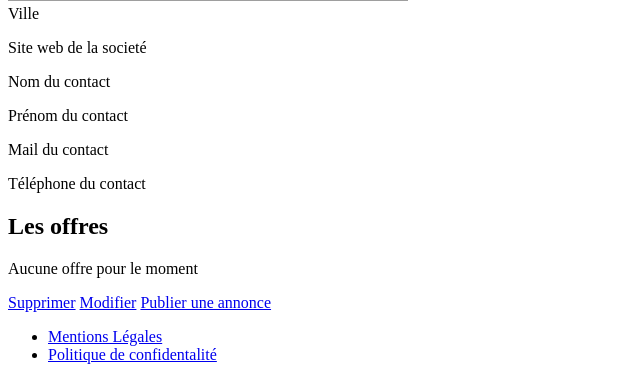
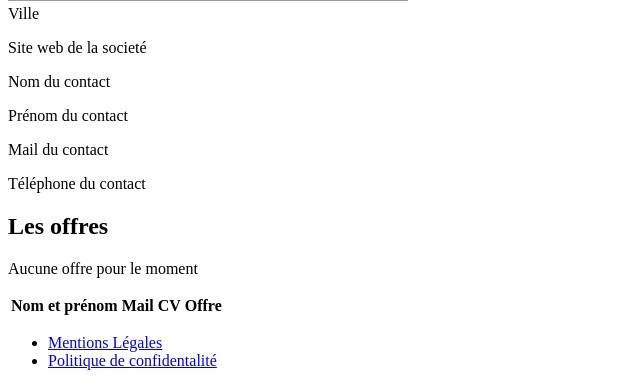
Before and after one commit to Mathieuprt/dev-jobs, a Symfony app: template templates/societe/show.html.twig in a window 1280 px wide. Shown: the part 815-1201 px from the top of the page, without its empty margins (0-640 px from the left). Before the commit the page ends 1179 px from the top, so only its background shows below. Run offline with Twig, Linux system fonts and the light colour scheme; the template is opened without the code that fills it, so the values that code supplies are empty; some libraries are stand-ins or nearby versions; grey boxes are pictures that could not be loaded.

Commit message:
Ajout tableau candidat

```diff
--- a/templates/societe/show.html.twig
+++ b/templates/societe/show.html.twig
@@ -39,7 +39,7 @@
 
                 <div class="societe__offres">
                     {% if societe.offres|length > 0 %}
-                        <h2 class="heading heading--h2">Les offres</h2>
+                        <h2 class="heading heading--h2">Mes offres</h2>
                         <div class="societe__offres--grid">
                             {% for offre in societe.offres %}
                                 <article class="grid__item grid__item--offres">
@@ -70,9 +70,42 @@
                         </div>
                     {% endif %}
                 </div>
+            </section>
+
+            <section class="societe__candidats">
+                    <table class="societe__candidats--table">
+                        <thead>
+                            <tr>
+                                <th>Nom et prénom</th>
+                                <th>Mail</th>
+                                <th>CV</th>
+                                <th>Offre</th>
+                            </tr>
+                        </thead>
+                        <tbody>
+                        {% for offre in societe.offres %}
+                        {% for candidat in offre.candidat %}
+                            {% if offre.candidat|length > 0 %}
+                            <tr>
+                                <td><a href="{{ path('candidat_show', {'candidat': candidat.id}) }}">{{ candidat
+                                        .firstname }} {{ candidat.lastname }}</a></td>
+                                <td>{{ candidat.email }}</td>
+                                <td><a download href="{{asset('/upload/' ~ candidat.candidatcv)}}">{{ candidat.candidatcv}}</a></td>
+                                <td><a href="{{ path('offre_show', {'offre': offre.id}) }}">{{ candidat.offre
+                                        .title }}</a></td>
+                            </tr>
+                            {% else %}
+                            <tr>
+                                <td>Aucun candidat(e) pour l'instant</td>
+                            </tr>
+                            {% endif %}
+                        {% endfor %}
+                        {% endfor %}
+                        </tbody>
+                    </table>
 
             </section>
-
+            {% if (is_granted("ROLE_ADMIN") or app.user and app.user.id == societe.id ) %}
             <div class="societe__buttons">
                 <a href="{{ path('societe_delete', {'societe': societe.id}) }}" class="button
                 button--tertiary">Supprimer</a>
@@ -81,6 +114,7 @@
                 <a href="{{ path('societe_add-offre', {'societe': societe.id}) }}" class="button
                 button--primary">Publier une annonce</a>
             </div>
+            {% endif %}
         </div>
 
     </main>
```
